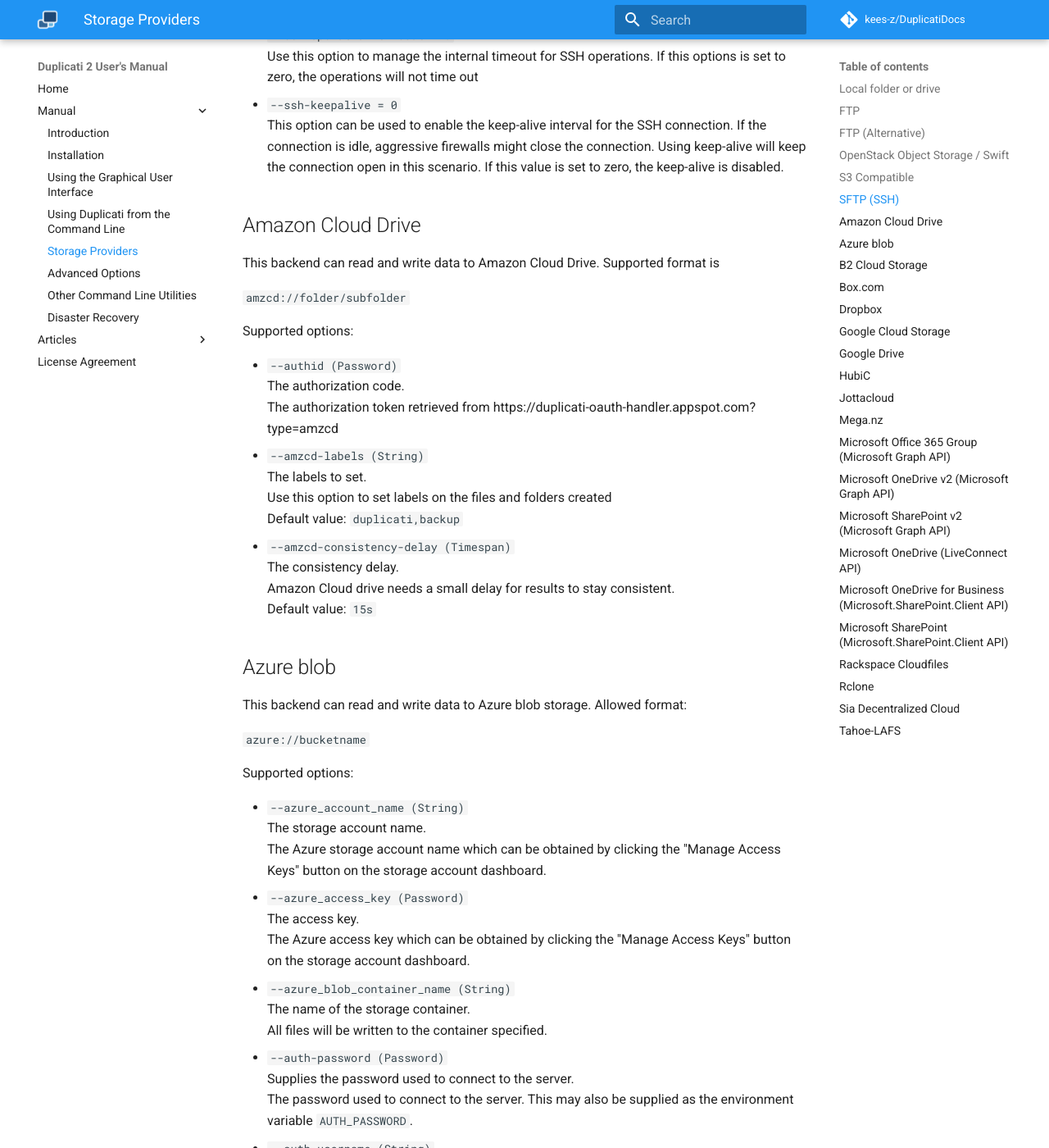
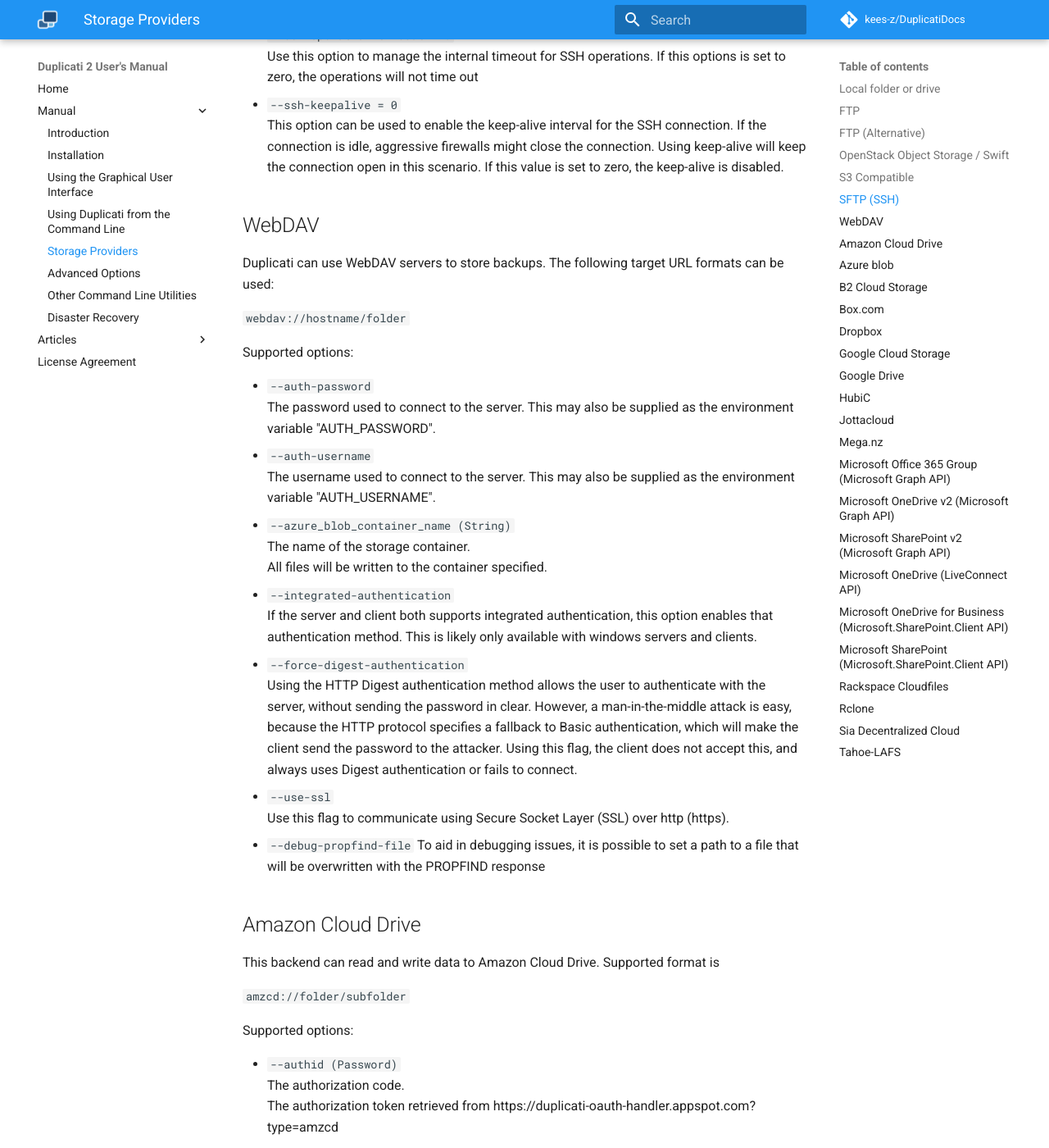
Before and after one commit to kees-z/DuplicatiDocs, an MkDocs documentation site: the page built from docs/05-storage-providers.md, in a window 1280 px wide and 1400 px high, scrolled down 8630 px. Shown: the whole window at 82% size. Built offline with MkDocs 1.6.1 and Material for MkDocs 9.7.7, drawn with Linux system fonts in a browser that asks for light colours; comment, search, counter and statistics services are not loaded; old or Windows-style settings are respelled for this version of MkDocs.

Commit message:
Added WebDAV backend

```diff
--- a/docs/05-storage-providers.md
+++ b/docs/05-storage-providers.md
@@ -248,6 +248,30 @@ An url-encoded SSH private key. The private key must be prefixed with `sshkey://
 Use this option to manage the internal timeout for SSH operations. If this options is set to zero, the operations will not time out
 * `--ssh-keepalive = 0`
 This option can be used to enable the keep-alive interval for the SSH connection. If the connection is idle, aggressive firewalls might close the connection. Using keep-alive will keep the connection open in this scenario. If this value is set to zero, the keep-alive is disabled.
+
+## WebDAV
+
+Duplicati can use WebDAV servers to store backups. The following target URL formats can be used:
+
+`webdav://hostname/folder`
+
+Supported options:
+
+* `--auth-password`
+The password used to connect to the server. This may also be supplied as the environment variable "AUTH_PASSWORD".
+* `--auth-username`
+The username used to connect to the server. This may also be supplied as the environment variable "AUTH_USERNAME".
+* `--azure_blob_container_name (String)`
+The name of the storage container.
+All files will be written to the container specified.
+* `--integrated-authentication`
+If the server and client both supports integrated authentication, this option enables that authentication method. This is likely only available with windows servers and clients.
+* `--force-digest-authentication`
+Using the HTTP Digest authentication method allows the user to authenticate with the server, without sending the password in clear. However, a man-in-the-middle attack is easy, because the HTTP protocol specifies a fallback to Basic authentication, which will make the client send the password to the attacker. Using this flag, the client does not accept this, and always uses Digest authentication or fails to connect.
+* `--use-ssl`
+Use this flag to communicate using Secure Socket Layer (SSL) over http (https).
+* `--debug-propfind-file`
+To aid in debugging issues, it is possible to set a path to a file that will be overwritten with the PROPFIND response
 
 ## Amazon Cloud Drive
 
```
